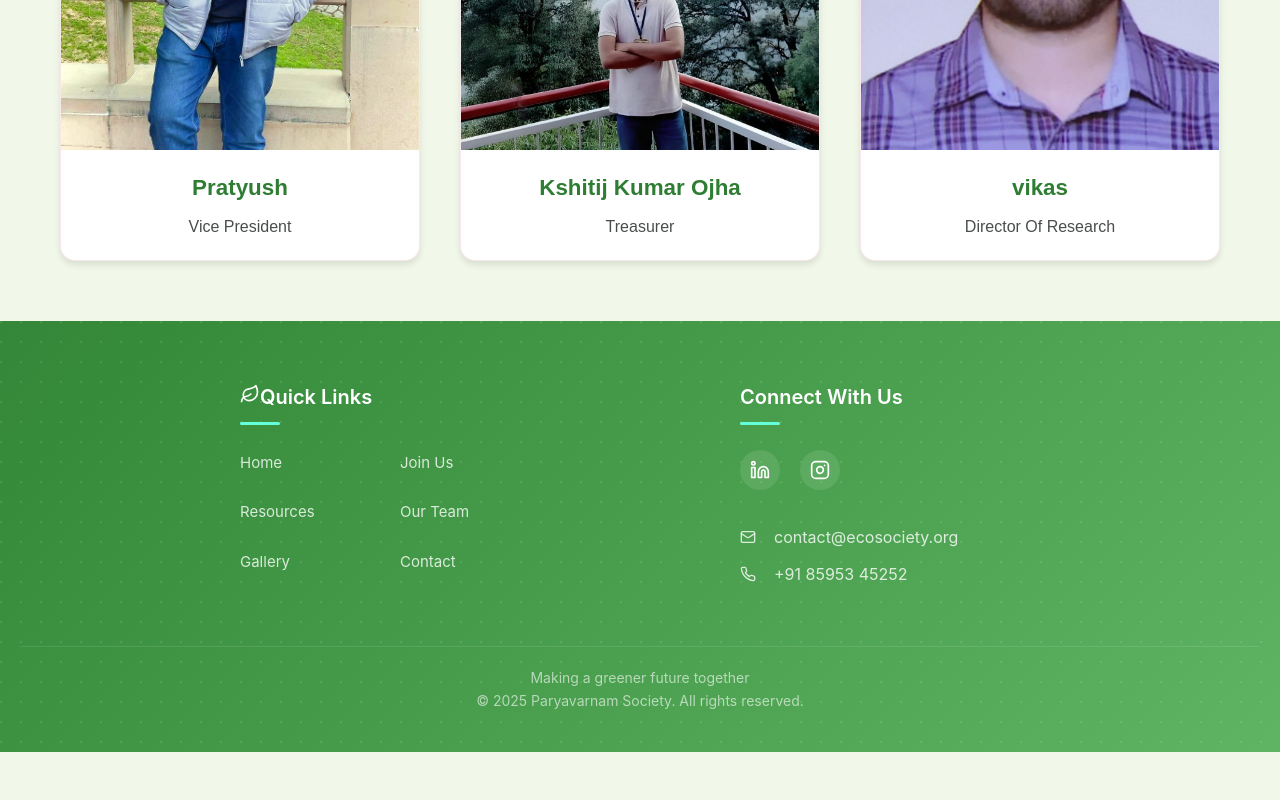
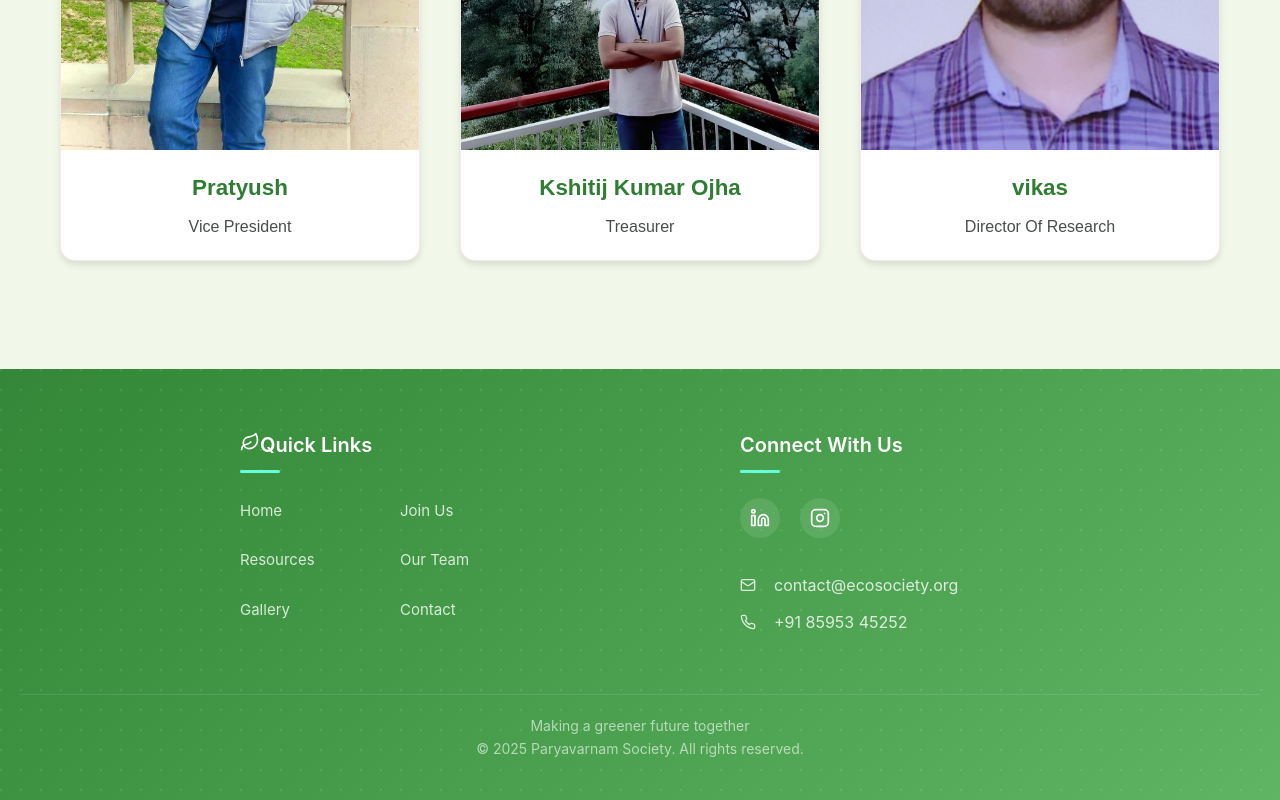
Before and after one commit to kushalswami20/ideathon, a React (Vite) app in the folder frontend/: page /team in a window 1280 px wide. Shown: the part 1142-1942 px from the top of the page. Before the commit the page ends 1894 px from the top, so only its background shows below. Built offline with nearby package versions, Linux system fonts and the light colour scheme.

Commit message:
Update Footer.css

```diff
--- a/frontend/src/components/css/Footer.css
+++ b/frontend/src/components/css/Footer.css
@@ -8,7 +8,7 @@
     overflow: hidden;
     background-size: 200% 200%;
     animation: gradientMove 15s ease infinite;
-    margin-top: auto;
+    margin-top: 3rem;
     min-height: 300px;
 }
 
```
